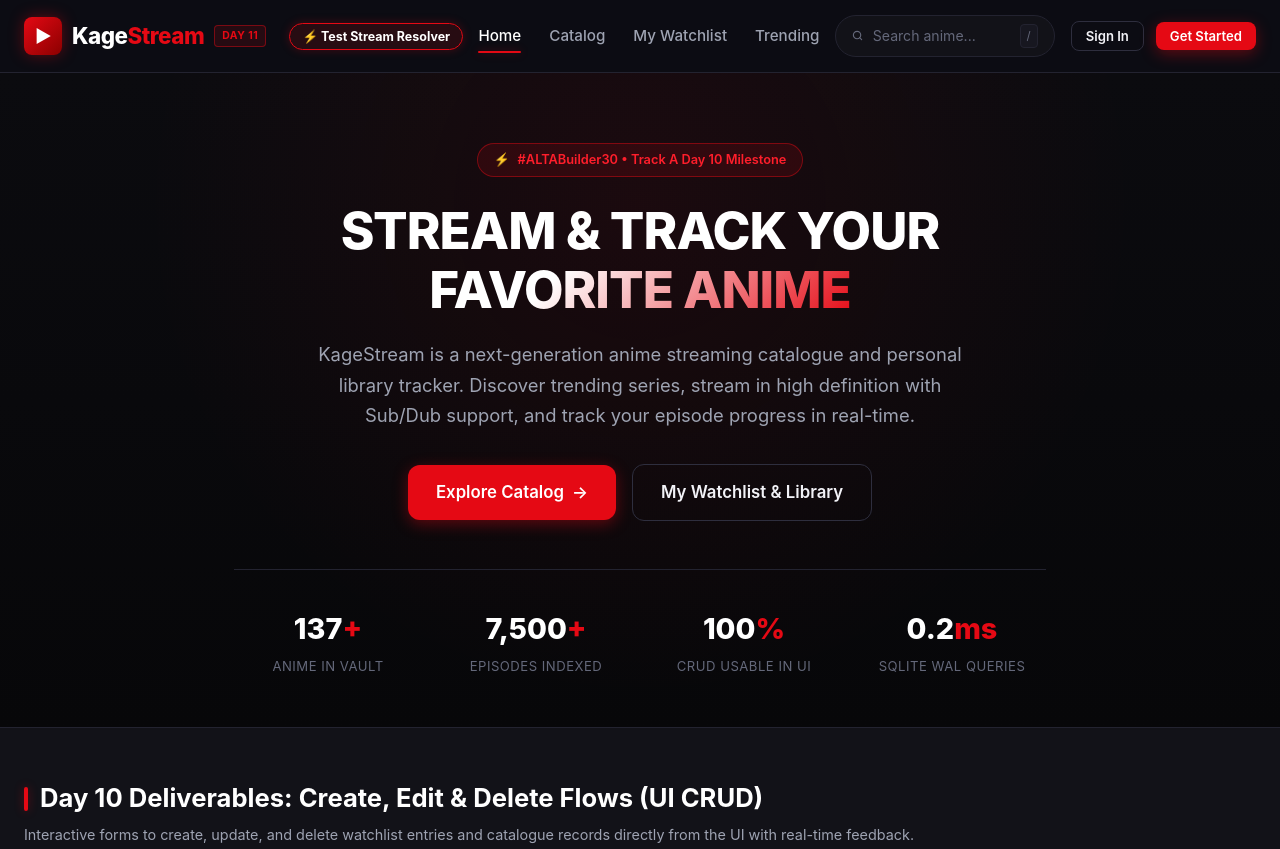
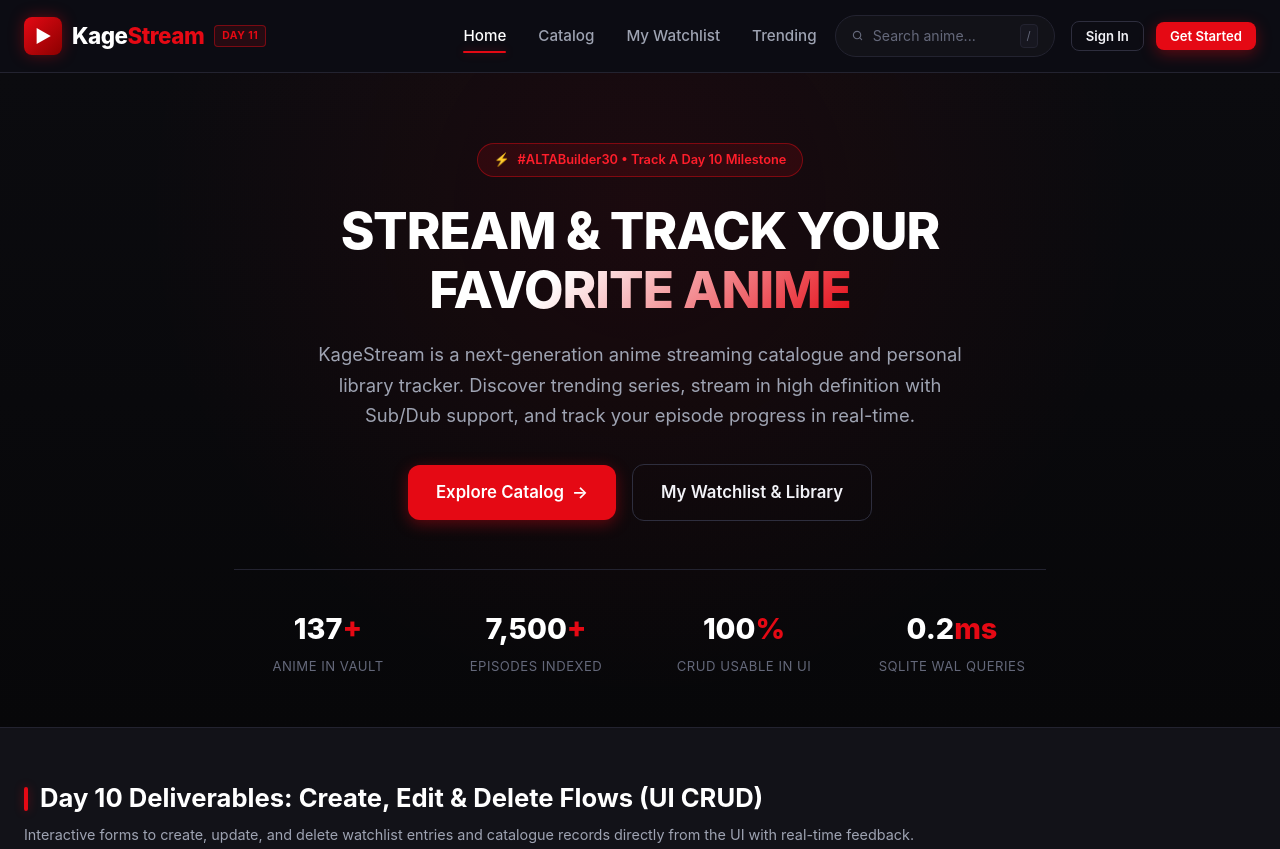
Before and after one commit to honeyji333/builders-30, a website: page public/index.html in a window 1280 px wide. Shown: the top 849 px of the page. Drawn offline with Linux system fonts and the light colour scheme; no server answers.

Commit message:
Fix navbar symmetry with 3-column grid alignment and unified page margins (#ALTABuilder30)

```diff
--- a/public/css/style.css
+++ b/public/css/style.css
@@ -110,10 +110,12 @@ input, select, textarea {
   margin: 0 auto;
   padding: 0 24px;
   width: 100%;
+  box-sizing: border-box;
 }
 
 /* ===================================================================
-   Navbar Component
+   Navbar Component (Unified 3-Column Symmetrical Grid Alignment)
+   Left: Brand Logo | Center: Navigation Links | Right: Search & Actions
    =================================================================== */
 .navbar {
   position: sticky;
@@ -127,14 +129,15 @@ input, select, textarea {
 }
 
 .nav-container {
-  display: flex;
-  align-items: center;
-  justify-content: space-between;
+  display: grid;
+  grid-template-columns: 1fr auto 1fr;
+  align-items: center;
   height: 72px;
 }
 
-/* Brand Logo */
+/* Brand Logo (Left Side of Container Grid) */
 .brand-logo {
+  justify-self: start;
   display: flex;
   align-items: center;
   gap: 10px;
@@ -142,6 +145,7 @@ input, select, textarea {
   font-weight: 800;
   letter-spacing: -0.5px;
   color: var(--text-pure);
+  white-space: nowrap;
 }
 
 .brand-icon {
@@ -173,33 +177,15 @@ input, select, textarea {
   letter-spacing: 0.5px;
 }
 
-.nav-stream-btn {
-  margin-left: 8px;
-  background: rgba(229, 9, 20, 0.12) !important;
-  border: 1px solid var(--accent-crimson) !important;
-  color: #fff !important;
-  font-weight: 700 !important;
-  font-size: 0.78rem !important;
-  padding: 5px 12px !important;
-  border-radius: 999px !important;
-  box-shadow: 0 0 10px rgba(229, 9, 20, 0.25);
-  transition: all 0.25s ease;
-  white-space: nowrap;
-}
-
-.nav-stream-btn:hover {
-  background: var(--accent-crimson) !important;
-  color: #fff !important;
-  box-shadow: 0 0 16px rgba(229, 9, 20, 0.6);
-  transform: translateY(-1px);
-}
-
-/* Navigation Links */
+/* Navigation Links (Exact Mathematical Center Alignment) */
 .nav-links {
-  display: flex;
-  align-items: center;
-  gap: 28px;
+  justify-self: center;
+  display: flex;
+  align-items: center;
+  gap: 32px;
   list-style: none;
+  margin: 0;
+  padding: 0;
 }
 
 .nav-link {
@@ -208,6 +194,7 @@ input, select, textarea {
   color: var(--text-secondary);
   position: relative;
   padding: 6px 0;
+  white-space: nowrap;
 }
 
 .nav-link:hover,
@@ -227,8 +214,9 @@ input, select, textarea {
   border-radius: 2px;
 }
 
-/* Nav Actions (Search & Auth) */
+/* Nav Actions (Search & Auth - Right Side of Container Grid) */
 .nav-actions {
+  justify-self: end;
   display: flex;
   align-items: center;
   gap: 16px;
@@ -1986,6 +1974,13 @@ input, select, textarea {
    Responsive Breakpoints
    =================================================================== */
 @media (max-width: 992px) {
+  .nav-container {
+    display: flex;
+    justify-content: space-between;
+  }
+  .nav-links {
+    gap: 20px;
+  }
   .hero-title {
     font-size: 2.6rem;
   }
@@ -1998,6 +1993,10 @@ input, select, textarea {
 }
 
 @media (max-width: 768px) {
+  .nav-container {
+    display: flex;
+    justify-content: space-between;
+  }
   .nav-links, .nav-search-bar {
     display: none;
   }
--- a/public/index.html
+++ b/public/index.html
@@ -21,11 +21,6 @@
         <div class="brand-text">Kage<span>Stream</span></div>
         <span class="brand-badge">Day 11</span>
       </a>
-
-      <!-- Day 11 Quick Stream Resolver Action in Navbar -->
-      <button class="btn btn-outline btn-sm nav-stream-btn" id="navTestStreamBtn" title="Click to Test Day 11 Video Stream Resolver">
-        ⚡ Test Stream Resolver
-      </button>
 
       <!-- Primary Navigation Links -->
       <ul class="nav-links">
```
Also changed, not shown: 1 other file.
